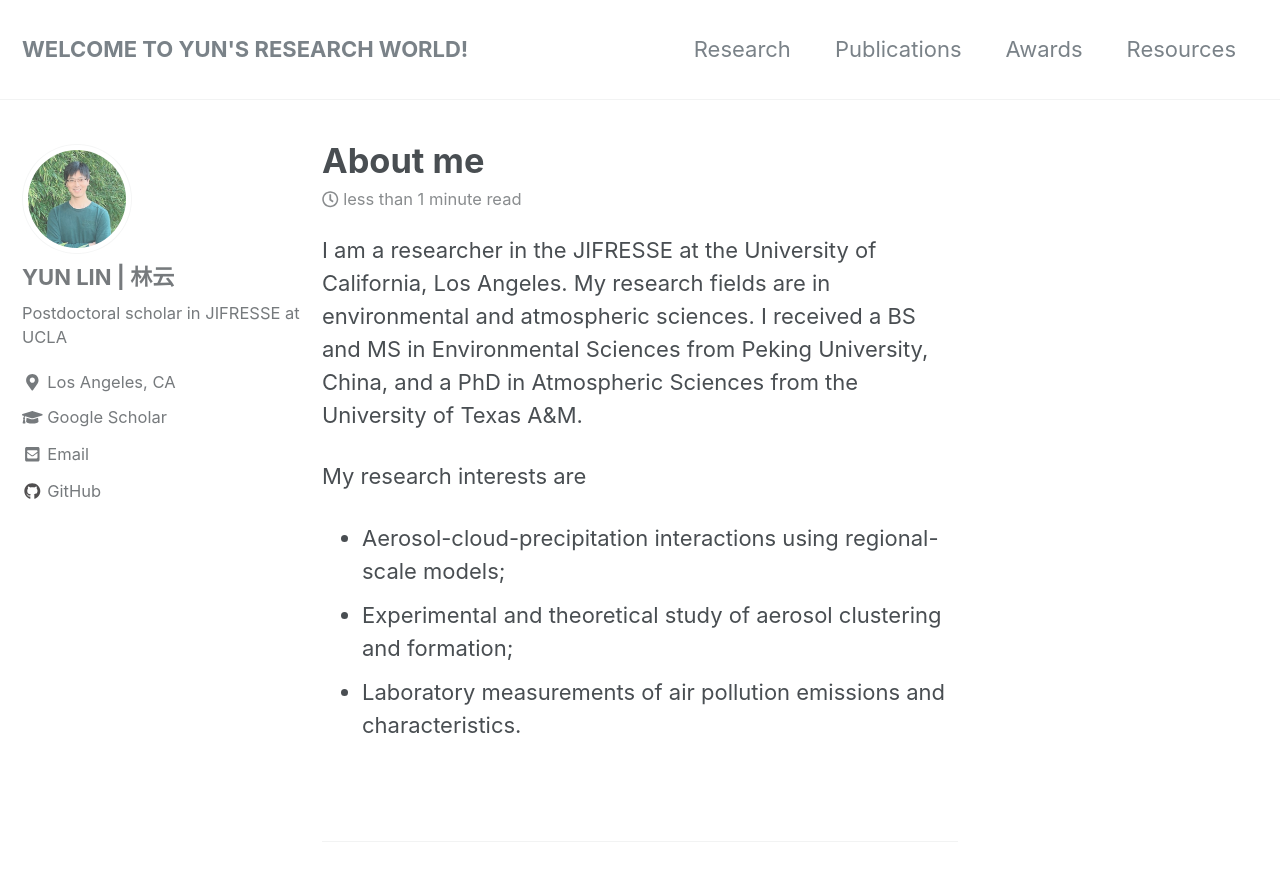
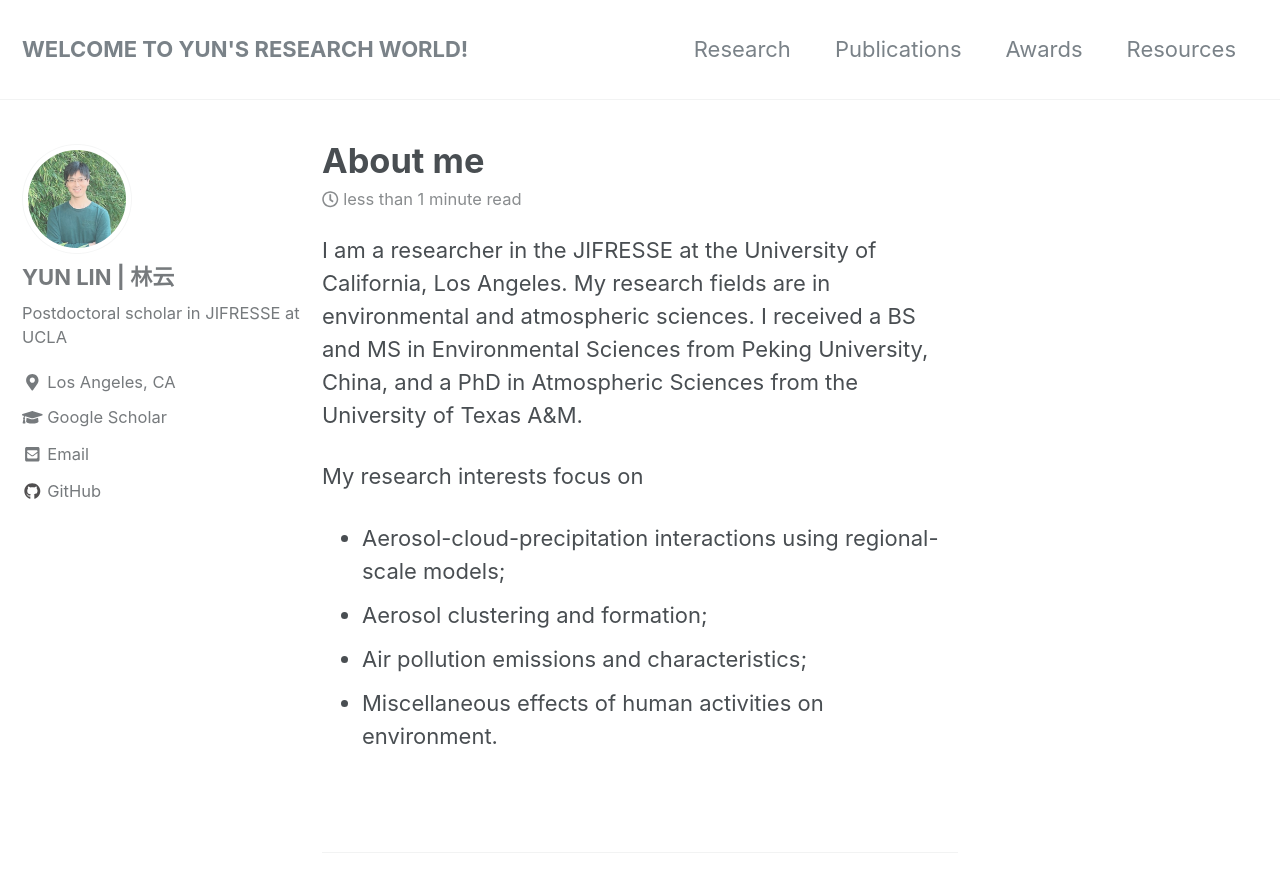
Before and after one commit to nolanylin/nolanylin.github.io, a Jekyll site: the page built from _pages/about.md, in a window 1280 px wide and 900 px high. Shown: the top 892 px of the window. Built offline with Jekyll 4.4.1, drawn with Linux system fonts in a browser that asks for light colours; nearby versions of some CDN libraries.

Commit message:
Update about.md

```diff
--- a/_pages/about.md
+++ b/_pages/about.md
@@ -10,7 +10,8 @@ redirect_from:
 
 I am a researcher in the JIFRESSE at the University of California, Los Angeles. My research fields are in environmental and atmospheric sciences. I received a BS and MS in Environmental Sciences from Peking University, China, and a PhD in Atmospheric Sciences from the University of Texas A&M.
 
-My research interests are
+My research interests focus on
 - Aerosol-cloud-precipitation interactions using regional-scale models;
-- Experimental and theoretical study of aerosol clustering and formation;
-- Laboratory measurements of air pollution emissions and characteristics.
+- Aerosol clustering and formation;
+- Air pollution emissions and characteristics;
+- Miscellaneous effects of human activities on environment.
```
